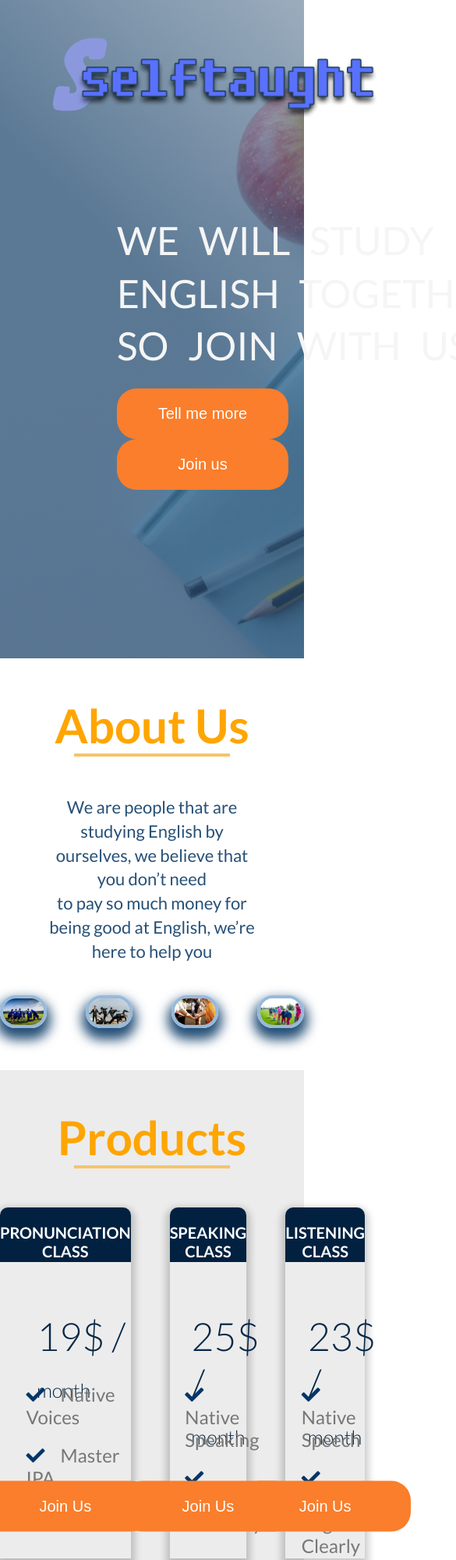
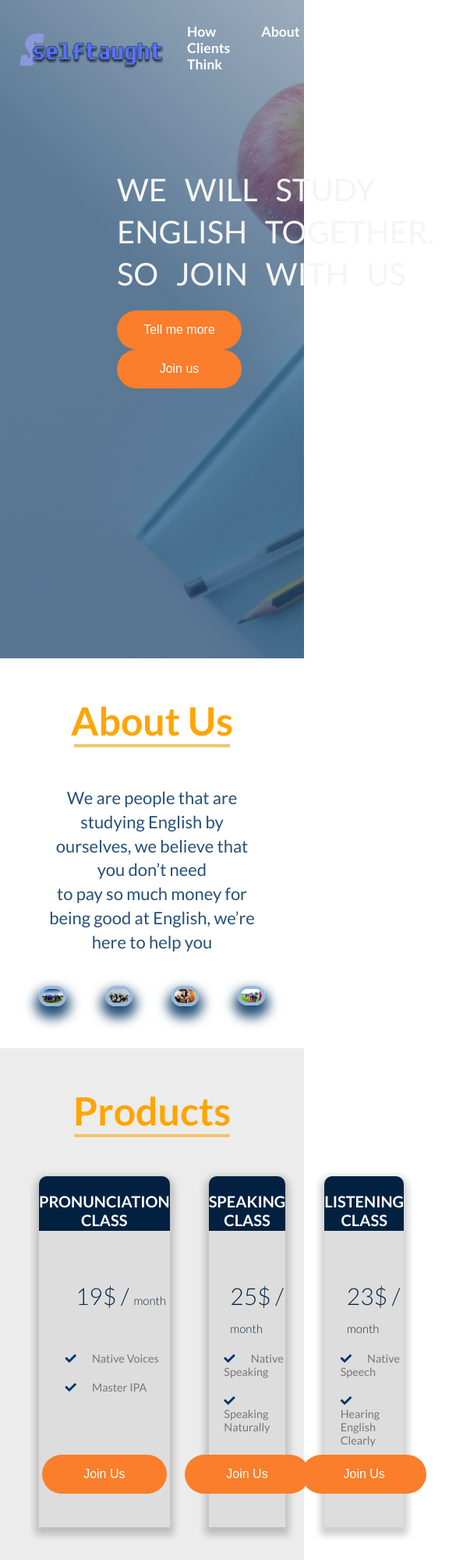
Before and after one commit to truong0996/web-landing-page, a plain HTML site: page index.html in a window 390 px wide. Shown: the top 2000 px of the page at 78% size, 585 px wide, since content can reach past the window. Drawn offline with Linux system fonts and the light colour scheme.

Commit message:
responsive for tablet

```diff
--- a/index.html
+++ b/index.html
@@ -15,6 +15,7 @@
             crossorigin="anonymous"
         />
         <link rel="stylesheet" href="./resources/css/styles.css" />
+        <link rel="stylesheet" href="./resources/css/queries.css">
         <title>SelfTaught</title>
     </head>
     <body>
--- a/resources/css/queries.css
+++ b/resources/css/queries.css
@@ -0,0 +1,118 @@
+/* 1201px to 1400px */
+@media only screen and (max-width: 1400px) {
+    /* PRODUCT */
+    .products-grid {
+        padding: 0 50px;
+    }
+
+    .product-price {
+        font-size: 200%;
+    }
+
+    .product-info li {
+        font-weight: 500;
+        font-size: 80%;
+    }
+
+    /* TESTIMAONIALS */
+    .testimaonials-grid {
+        padding: 0 50px;
+    }
+
+    .testimaonials-grid blockquote {
+        font-size: 100%;
+        font-weight: 500;
+    }
+}
+
+/* 1024px to 1200px */
+@media only screen and (max-width: 1200px) {
+
+    /* HEAD */
+    .logo img{
+        width: 300px;
+    }
+
+    .main-nav li {
+        font-size: 80%;
+       margin: 30px 20px;
+    }
+
+    .nav-content {
+        font-size: 200%;
+    }
+
+    .btn {
+        height: 50px;
+        width: 160px;
+        font-size: 80%;
+    }
+
+    /* ABOUT */
+    .head-title {
+        font-size: 250%;
+    }
+
+    .about-images {
+        padding: 0 50px;
+    }
+}
+/* from 768px to 1023px */
+@media only screen and (max-width: 1024px) {
+    /* HEAD */
+    .logo img {
+        width: 200px;
+        margin-top: -1px;
+        margin-left: 20px;
+    }
+
+    .nav-content {
+        margin-top: 70px;
+    }
+
+    .product-price {
+        font-size: 150%;
+    }
+
+    .product-info li {
+        font-weight: 500;
+        font-size: 60%;
+    }
+
+    .sponsor-grid {
+        padding: 0 50px;
+    }
+
+    .logo-sponsor {
+        font-size: 60%;
+    }
+
+    .contact-grid {
+        display: grid;
+        grid-template-columns: repeat(3, 1fr);
+        grid-column-gap: 30px;
+    }
+
+    .address {
+        grid-column: 1/2;
+        font-size: 60%;
+        padding-left: -20px;
+    }
+
+    .mail-icons {
+
+        left: 10%;
+    }
+
+    .feedback {
+        grid-column: 2/4;
+        margin-left: 30px;
+    }
+
+}
+/*  from 481px to 767px */
+@media only screen and (max-width: 768px) {
+}
+/* from 0px to 480px */
+@media only screen and (max-width: 480px) {
+}
--- a/resources/css/styles.css
+++ b/resources/css/styles.css
@@ -174,7 +174,7 @@ html {
     position: relative;
     height: 450px;
     width: 100%;
-    background-color: #ececec;
+    background-color: #DDDDDD;
     border-top-left-radius: 10px;
     border-top-right-radius: 10px;
     box-shadow: 0px 5px 10px 5px rgba(0, 0, 0, 0.2);
@@ -235,6 +235,7 @@ html {
     position: absolute;
     top: 85%;
     left: 50%;
+    width: 50%;
     transform: translate(-50%, -50%);
 }
 
@@ -439,5 +440,5 @@ html {
 .send-btn {
     display: block;
     margin: auto;
-    margin-top: 20px;
+    margin-top: 35px;
 }
```
